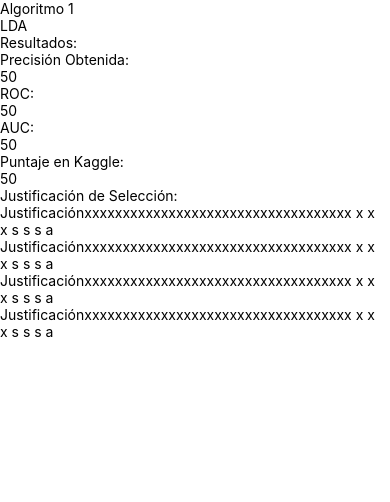
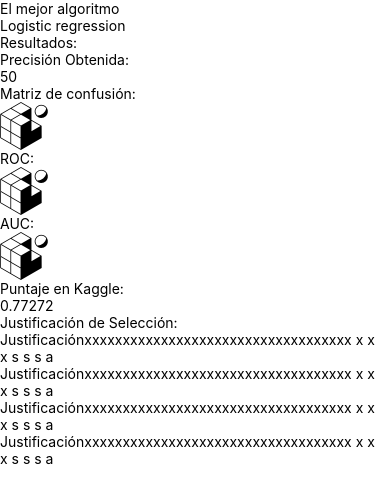
Before and after one commit to eduardo-palencia/Reto-Titanic, a React Native app: screen /Alg1Screen in a window 390 px wide. Shown: the top 502 px of the page. Built offline with nearby package versions, Linux system fonts and the light colour scheme; what tailwindcss-react-native would draw is missing.

Commit message:
Imagenes

```diff
--- a/screens/Alg1Screen.jsx
+++ b/screens/Alg1Screen.jsx
@@ -1,15 +1,18 @@
-import { View, Text, SafeAreaView, ScrollView } from 'react-native'
+import { View, Text, SafeAreaView, ScrollView, Image } from 'react-native'
 import React from 'react'
+import mtz_alg1 from '../assets/favicon.png';
+import roc_alg1 from '../assets/favicon.png';
+import auc_alg1 from '../assets/favicon.png';
 
 export default function Alg1Screen() {
   return (
     <SafeAreaView className='px-3 py-2'>
         <ScrollView>
         <View className='bg-slate-500 rounded-md'>
-            <Text className='font-bold text-center py-4 text-xl text-white'>Algoritmo 1</Text>
+          <Text className='font-bold text-center py-4 text-xl text-white'>El mejor algoritmo</Text>
         </View>
         <View className='py-6'>
-            <Text className=' font-semibold text-center text-red-600 text-2xl'>LDA</Text>
+          <Text className=' font-semibold text-center text-red-600 text-2xl'>Logistic regression</Text>
         </View>
         <Text className='text-center font-bold text-xl'>Resultados:</Text>
         <View className='m-4'>
@@ -17,17 +20,21 @@ export default function Alg1Screen() {
             <Text className='text-center font-semibold'>Precisión Obtenida: </Text>
             <Text className='text-center text-red-600'>50</Text>
           </View>
-            <View className=' bg-gray-200 rounded-md p-2 m-4'>
-                <Text className='text-center font-semibold'>ROC: </Text>
-                    <Text className='text-center text-red-600'>50</Text>
+          <View className=' bg-gray-200 rounded-md p-2 m-4 items-center'>
+            <Text className='text-center font-semibold pb-3'>Matriz de confusión: </Text>
+            <Image source = {mtz_alg1} alt = "Profile" className='h-40 w-40'/>
           </View>
-            <View className=' bg-gray-200 rounded-md p-2 m-4'>
-                <Text className='text-center font-semibold'>AUC: </Text>
-                    <Text className='text-center text-red-600'>50</Text>
+          <View className=' bg-gray-200 rounded-md p-2 m-4 items-center'>
+            <Text className='text-center font-semibold pb-3'>ROC: </Text>
+            <Image source = {roc_alg1} alt = "Profile" className='h-40 w-40'/>
+          </View>
+          <View className=' bg-gray-200 rounded-md p-2 m-4 items-center'>
+            <Text className='text-center font-semibold pb-3'>AUC: </Text>
+            <Image source = {auc_alg1} alt = "Profile" className='h-40 w-40'/>
           </View>
           <View className='bg-gray-200 rounded-md p-2 m-4'>
-                <Text className='text-center font-semibold'>Puntaje en Kaggle: </Text>
-                    <Text className='text-center text-red-600'>50</Text>
+            <Text className='text-center font-semibold pb-3'>Puntaje en Kaggle: </Text>
+            <Text className='text-center text-red-600'>0.77272</Text>
           </View>
         </View>
         <View>
--- a/screens/Alg2Screen.jsx
+++ b/screens/Alg2Screen.jsx
@@ -1,5 +1,8 @@
-import { View, Text, SafeAreaView, ScrollView } from 'react-native'
+import { View, Text, SafeAreaView, ScrollView, Image} from 'react-native'
 import React from 'react'
+import mtz_sel from '../assets/favicon.png';
+import roc_sel from '../assets/favicon.png';
+import auc_sel from '../assets/favicon.png';
 
 export default function Alg2Screen() {
   return (
@@ -9,7 +12,7 @@ export default function Alg2Screen() {
             <Text className='font-bold text-center py-4 text-xl text-white'>Algoritmo 2</Text>
         </View>
         <View className='py-6'>
-            <Text className=' font-semibold text-center text-red-600 text-2xl'>LDA</Text>
+            <Text className=' font-semibold text-center text-red-600 text-2xl'>Random Forest</Text>
         </View>
         <Text className='text-center font-bold text-xl'>Resultados:</Text>
         <View className='m-4'>
@@ -17,18 +20,22 @@ export default function Alg2Screen() {
                 <Text className='text-center font-semibold'>Precisión Obtenida: </Text>
                     <Text className='text-center text-red-600'>50</Text>
             </View>
-            <View className=' bg-gray-200 rounded-md p-2 m-4'>
-                <Text className='text-center font-semibold'>ROC: </Text>
-                    <Text className='text-center text-red-600'>50</Text>
-            </View>
-            <View className=' bg-gray-200 rounded-md p-2 m-4'>
-                <Text className='text-center font-semibold'>AUC: </Text>
-                    <Text className='text-center text-red-600'>50</Text>
-            </View>
-            <View className='bg-gray-200 rounded-md p-2 m-4'>
-                <Text className='text-center font-semibold'>Puntaje en Kaggle: </Text>
-                    <Text className='text-center text-red-600'>50</Text>
-            </View>
+            <View className=' bg-gray-200 rounded-md p-2 m-4 items-center'>
+            <Text className='text-center font-semibold pb-3'>Matriz de confusión: </Text>
+            <Image source = {mtz_sel} alt = "Profile" className='h-40 w-40'/>
+          </View>
+          <View className=' bg-gray-200 rounded-md p-2 m-4 items-center'>
+            <Text className='text-center font-semibold pb-3'>ROC: </Text>
+            <Image source = {roc_sel} alt = "Profile" className='h-40 w-40'/>
+          </View>
+          <View className=' bg-gray-200 rounded-md p-2 m-4 items-center'>
+            <Text className='text-center font-semibold pb-3'>AUC: </Text>
+            <Image source = {auc_sel} alt = "Profile" className='h-40 w-40'/>
+          </View>
+          <View className='bg-gray-200 rounded-md p-2 m-4'>
+            <Text className='text-center font-semibold pb-3'>Puntaje en Kaggle: </Text>
+            <Text className='text-center text-red-600'>50</Text>
+          </View>
         </View>
         <View>
             <Text className='text-center py-3 text-xl font-bold'>Justificación de Selección:
--- a/screens/SelectionScreen.jsx
+++ b/screens/SelectionScreen.jsx
@@ -1,5 +1,8 @@
-import { View, Text, SafeAreaView, TextComponent, ScrollView } from 'react-native';
+import { View, Text, SafeAreaView, TextComponent, ScrollView, Image } from 'react-native';
 import React from 'react';
+import mtz_sel from '../assets/favicon.png';
+import roc_sel from '../assets/favicon.png';
+import auc_sel from '../assets/favicon.png';
 
 export default function SelectionScreen() {
   return (
@@ -9,7 +12,7 @@ export default function SelectionScreen() {
           <Text className='font-bold text-center py-4 text-xl text-white'>El mejor algoritmo</Text>
         </View>
         <View className='py-6'>
-          <Text className=' font-semibold text-center text-red-600 text-2xl'>LDA</Text>
+          <Text className=' font-semibold text-center text-red-600 text-2xl'>Random Forest</Text>
         </View>
         <Text className='text-center font-bold text-xl'>Resultados:</Text>
         <View className='m-4'>
@@ -17,16 +20,20 @@ export default function SelectionScreen() {
             <Text className='text-center font-semibold'>Precisión Obtenida: </Text>
             <Text className='text-center text-red-600'>50</Text>
           </View>
-          <View className=' bg-gray-200 rounded-md p-2 m-4'>
-            <Text className='text-center font-semibold'>ROC: </Text>
-            <Text className='text-center text-red-600'>50</Text>
+          <View className=' bg-gray-200 rounded-md p-2 m-4 items-center'>
+            <Text className='text-center font-semibold pb-3'>Matriz de confusión: </Text>
+            <Image source = {mtz_sel} alt = "Profile" className='h-40 w-40'/>
           </View>
-          <View className=' bg-gray-200 rounded-md p-2 m-4'>
-            <Text className='text-center font-semibold'>AUC: </Text>
-            <Text className='text-center text-red-600'>50</Text>
+          <View className=' bg-gray-200 rounded-md p-2 m-4 items-center'>
+            <Text className='text-center font-semibold pb-3'>ROC: </Text>
+            <Image source = {roc_sel} alt = "Profile" className='h-40 w-40'/>
+          </View>
+          <View className=' bg-gray-200 rounded-md p-2 m-4 items-center'>
+            <Text className='text-center font-semibold pb-3'>AUC: </Text>
+            <Image source = {auc_sel} alt = "Profile" className='h-40 w-40'/>
           </View>
           <View className='bg-gray-200 rounded-md p-2 m-4'>
-            <Text className='text-center font-semibold'>Puntaje en Kaggle: </Text>
+            <Text className='text-center font-semibold pb-3'>Puntaje en Kaggle: </Text>
             <Text className='text-center text-red-600'>50</Text>
           </View>
         </View>
```
Lines whose indentation alone changed are shown as unchanged.
